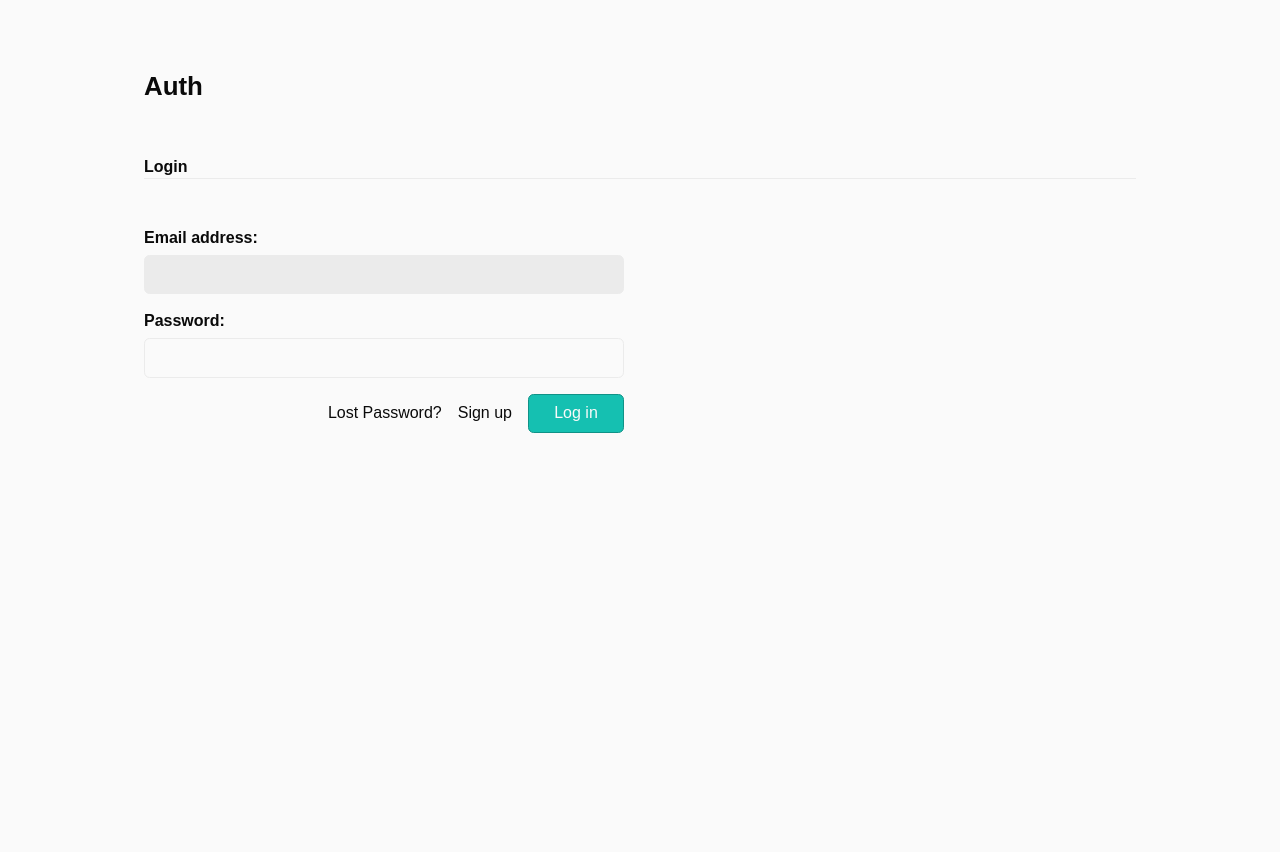
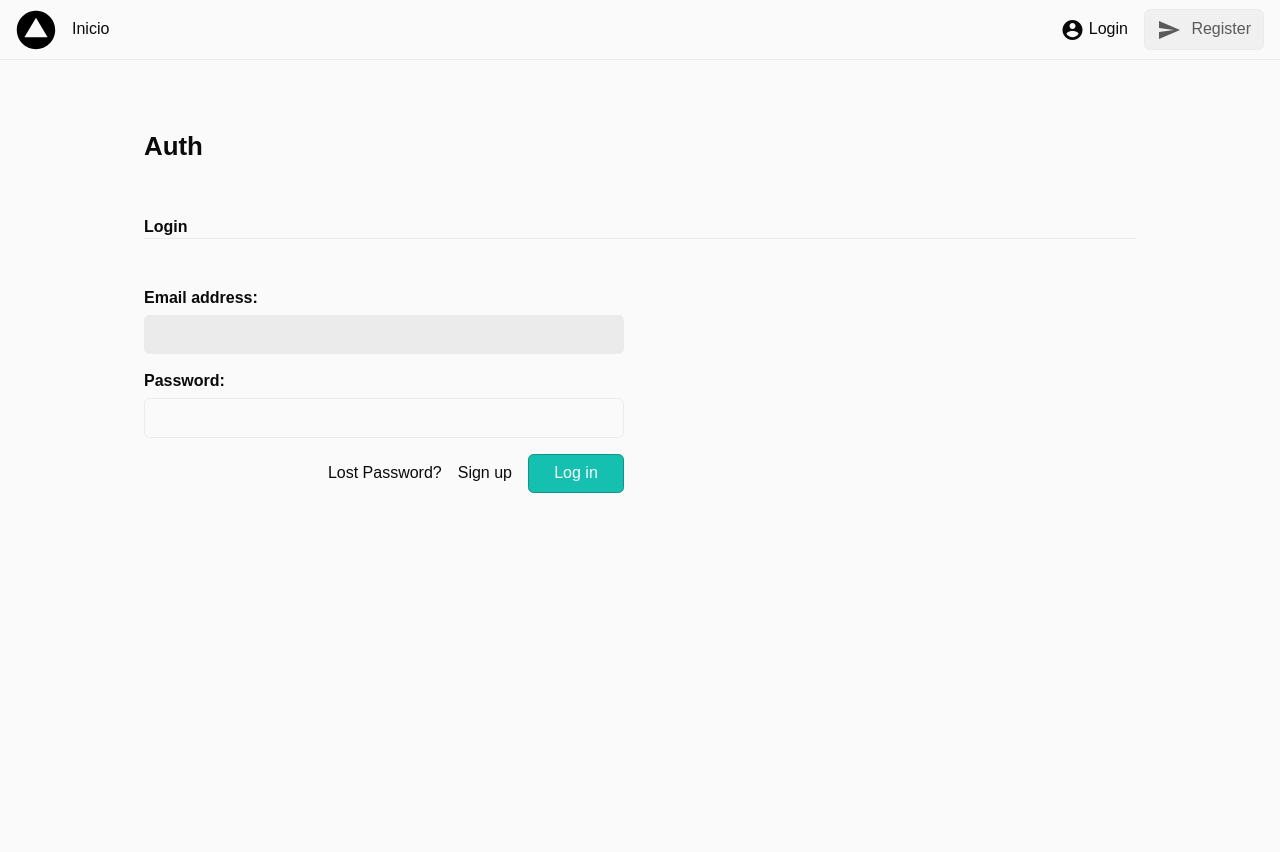
Before and after one commit to pablozadro/core-admin, a Django app: page /accounts/auth/login in a window 1280 px wide. After the commit the page ends 493 px from the top, so only its background shows below. Run offline with Django 3.2, Linux system fonts and the light colour scheme; parts of the project's set-up code (start-up, migrations or seed data) failed here and were passed over.

Commit message:
main: Added UI

```diff
--- a/templates/core/layout.html
+++ b/templates/core/layout.html
@@ -7,17 +7,55 @@
 
   {% block styles %}
     <link href="{% static 'css/core.css' %}" crossorigin="anonymous" rel="stylesheet">
+    <link href="https://fonts.googleapis.com/icon?family=Material+Icons" crossorigin="anonymous" rel="stylesheet">
   {% endblock styles %}
 
   <link rel="shortcut icon" type="image/png" href="{% static 'favicon/favicon-32.png' %}"/>
   <title>Core-Admin</title>
 </head>
 <body>
-
-  {% block content %}{% endblock content %}
+  {% block modals %}{% endblock modals %}
+  <div class="app">
+    <nav class="topnav">
+      <a class="topnav__brand" href="{% url 'landing:home' %}"></a>
+      <div class="topnav__content">
+        <ul class="topnav__menu">
+          <li>
+            <a class="link black" href="{% url 'landing:home' %}">Inicio</a>
+          </li>
+        </ul>
+        <ul class="topnav__menu">
+          {% if request.user.is_authenticated %}
+            <li>
+              <a class="link black" href="{% url 'accounts:profile' %}">
+                {{ request.user.email }}
+              </a>
+            </li>
+          {% else %}
+            <li>
+              <a class="link black" href="#">
+                <i class="material-icons">account_circle</i><span> Login</span>
+              </a>
+            </li>
+            <li>
+              <a class="gray-btn" href="#">
+                <i class="material-icons">send</i><span> Register</span>
+              </a>
+            </li>
+          {% endif %}
+        </ul>
+      </div>
+      <button class="topnav__toggler" data-event="topnav:toggle" href="#">
+        <i class="material-icons">menu</i>
+      </button>
+    </nav>
+    <div class="app__content">
+      {% block content %}{% endblock content %}
+    </div>
+  </div>
 
   {% block scripts %}
-    <script src="{% static 'js/core.js' %}"></script>
+    <script src="{% static 'js/core.bundle.js' %}"></script>
   {% endblock scripts %}
 </body>
 </html>
```
Also changed, not shown: apps/landing/templates/landing/home.html (+5 -11 lines), ui/assets/favicon/favicon-16.png (renamed from ui/assets/favicon-16.png), ui/assets/favicon/favicon-32.png (renamed from ui/assets/favicon-32.png), ui/assets/favicon/favicon-96.png (renamed from ui/assets/favicon-96.png), ui/assets/favicon/favicon.ico (renamed from ui/assets/favicon.ico).
